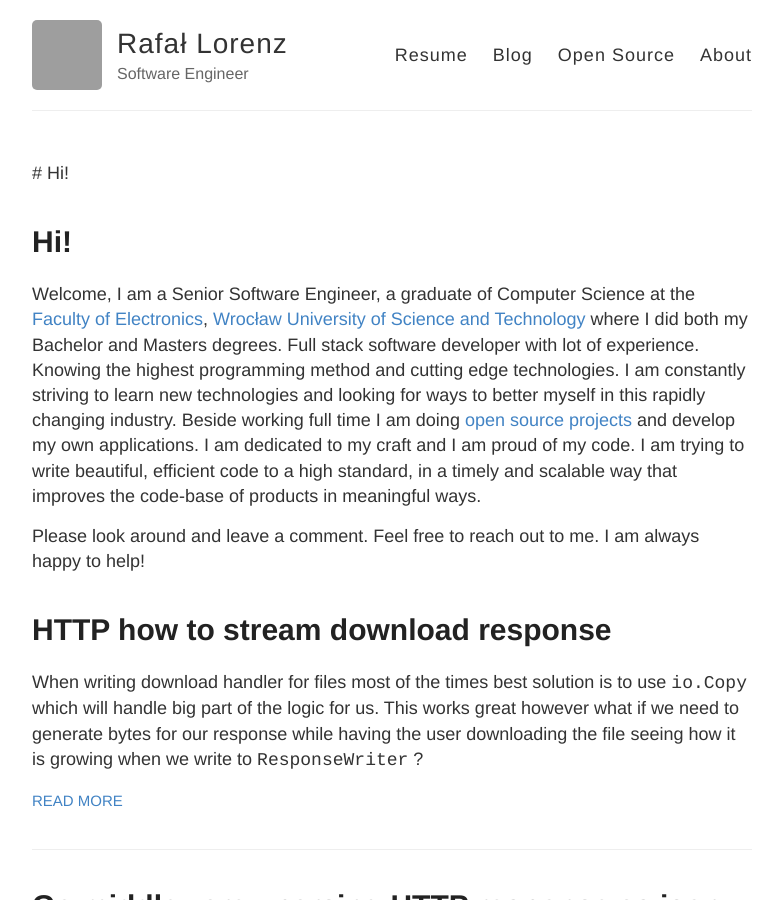
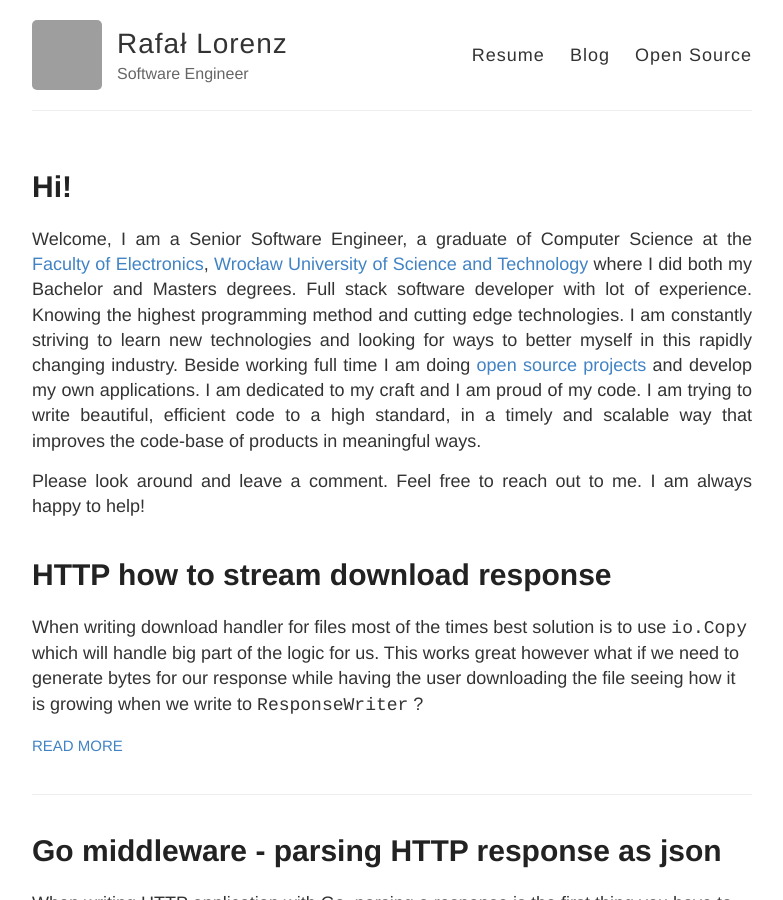
Before and after one commit to vardius/vardius.github.io, a Jekyll site: the page built from index.html, in a window 1280 px wide and 900 px high. Shown: the whole window, without its empty margins (248-1031 px from the left). Built offline with Jekyll 4.4.1, drawn with Linux system fonts in a browser that asks for light colours; grey boxes are pictures that could not be loaded.

Commit message:
Justify content

```diff
--- a/_layouts/default.html
+++ b/_layouts/default.html
@@ -36,7 +36,6 @@
           <a href="{{ site.resume }}">Resume</a>
           <a href="{{ site.baseurl }}/blog">Blog</a>
           <a href="{{ site.baseurl }}/open-source">Open Source</a>
-          <a href="{{ site.baseurl }}/about">About</a>
         </nav>
       </header>
     </div>
--- a/index.html
+++ b/index.html
@@ -2,12 +2,11 @@
 layout: default
 ---
 
-# Hi!
 <h1>Hi!</h1>
 
-<p>Welcome, I am a Senior Software Engineer, a graduate of Computer Science at the <a href="http://weka.pwr.edu.pl/en/">Faculty of Electronics</a>, <a href="http://pwr.edu.pl/en/">Wrocław University of Science and Technology</a> where I did both my Bachelor and Masters degrees. Full stack software developer with lot of experience. Knowing the highest programming method and cutting edge technologies. I am constantly striving to learn new technologies and looking for ways to better myself in this rapidly changing industry. Beside working full time I am doing <a href="https://rafallorenz.com/open-source/">open source projects</a> and develop my own applications. I am dedicated to my craft and I am proud of my code. I am trying to write beautiful, efficient code to a high standard, in a timely and scalable way that improves the code-base of products in meaningful ways.</p>
+<p style="text-align: justify;">Welcome, I am a Senior Software Engineer, a graduate of Computer Science at the <a href="http://weka.pwr.edu.pl/en/">Faculty of Electronics</a>, <a href="http://pwr.edu.pl/en/">Wrocław University of Science and Technology</a> where I did both my Bachelor and Masters degrees. Full stack software developer with lot of experience. Knowing the highest programming method and cutting edge technologies. I am constantly striving to learn new technologies and looking for ways to better myself in this rapidly changing industry. Beside working full time I am doing <a href="https://rafallorenz.com/open-source/">open source projects</a> and develop my own applications. I am dedicated to my craft and I am proud of my code. I am trying to write beautiful, efficient code to a high standard, in a timely and scalable way that improves the code-base of products in meaningful ways.</p>
 
-<p>Please look around and leave a comment. Feel free to reach out to me. I am always happy to help!</p>
+<p style="text-align: justify;">Please look around and leave a comment. Feel free to reach out to me. I am always happy to help!</p>
 
 <div class="posts">
     {% for post in site.posts %}
```
Also changed, not shown: _pages/about.md (deleted, +0 -7 lines).
